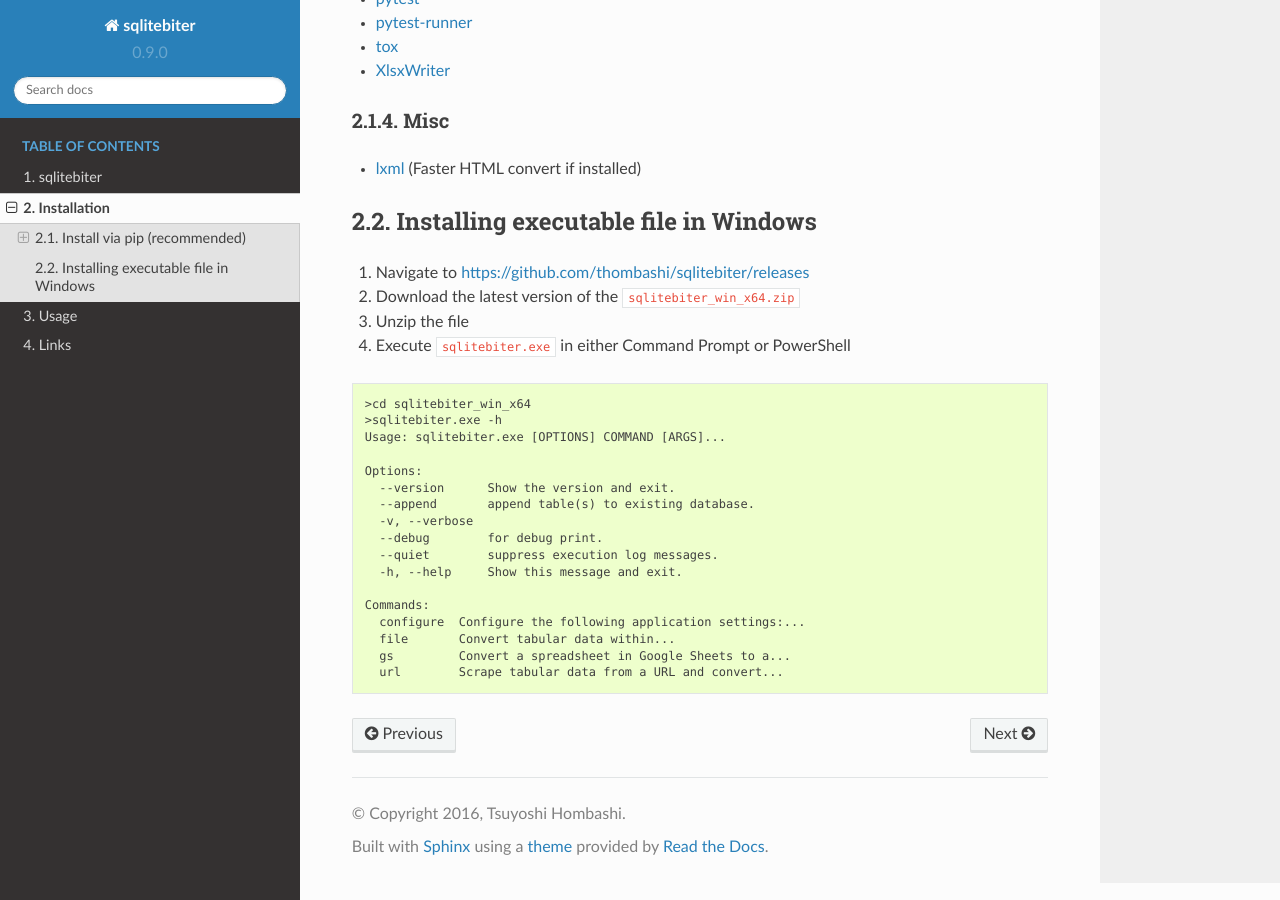
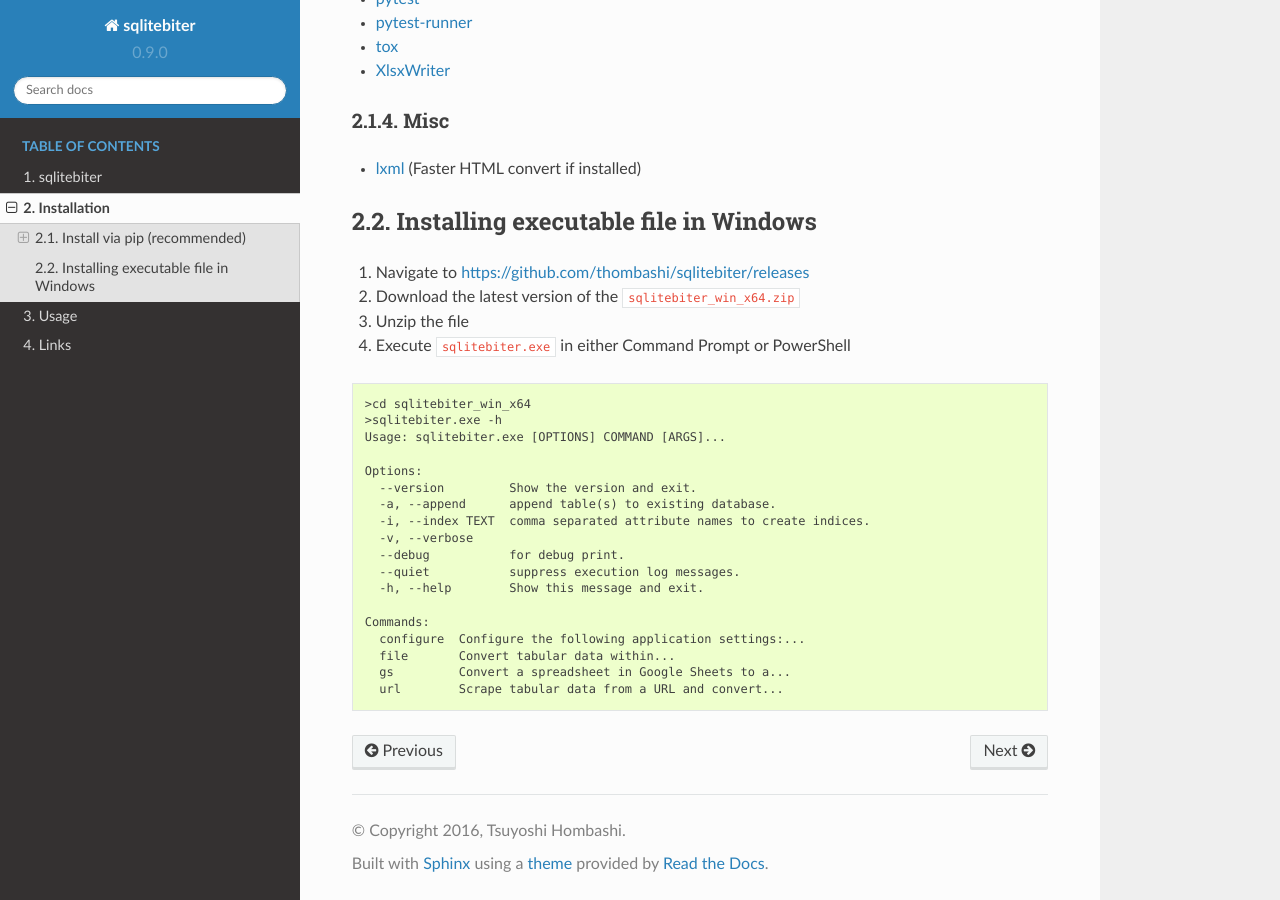
Before and after one commit to thombashi/sqlitebiter, a Sphinx documentation site: the page built from docs/pages/installation.rst, in a window 1280 px wide and 900 px high, scrolled down 928 px. Built offline with Sphinx 7.4.7 and the Read the Docs theme 2.0.0, drawn with Linux system fonts in a browser that asks for light colours; pages that are not in the unit, such as notebooks, are missing from menus.

Commit message:
Update docs

```diff
--- a/docs/pages/installation.rst
+++ b/docs/pages/installation.rst
@@ -62,12 +62,13 @@
     Usage: sqlitebiter.exe [OPTIONS] COMMAND [ARGS]...
 
     Options:
-      --version      Show the version and exit.
-      --append       append table(s) to existing database.
+      --version         Show the version and exit.
+      -a, --append      append table(s) to existing database.
+      -i, --index TEXT  comma separated attribute names to create indices.
       -v, --verbose
-      --debug        for debug print.
-      --quiet        suppress execution log messages.
-      -h, --help     Show this message and exit.
+      --debug           for debug print.
+      --quiet           suppress execution log messages.
+      -h, --help        Show this message and exit.
 
     Commands:
       configure  Configure the following application settings:...
--- a/docs/pages/usage/url/help.txt
+++ b/docs/pages/usage/url/help.txt
@@ -8,11 +8,11 @@
       Scrape tabular data from a URL and convert data to a SQLite database file.
 
     Options:
-      --format [csv|excel|html|json|ltsv|markdown|mediawiki|sqlite|tsv]
+      -f, --format [csv|excel|html|json|ltsv|markdown|mediawiki|sqlite|tsv]
                                       Data format to loading (defaults to html).
       -o, --output-path PATH          Output path of the SQLite database file.
                                       Defaults to 'out.sqlite'.
-      --encoding ENCODING             HTML page read encoding. Defaults to utf-8.
-      --proxy PROXY                   Specify a proxy in the form
+      -e, --encoding ENCODING         HTML page read encoding. Defaults to utf-8.
+      -p, --proxy PROXY               Specify a proxy in the form
                                       [user:passwd@]proxy.server:port.
       -h, --help                      Show this message and exit.
```
Also changed, not shown: docs/pages/usage/common.rst (+6 -5 lines).
